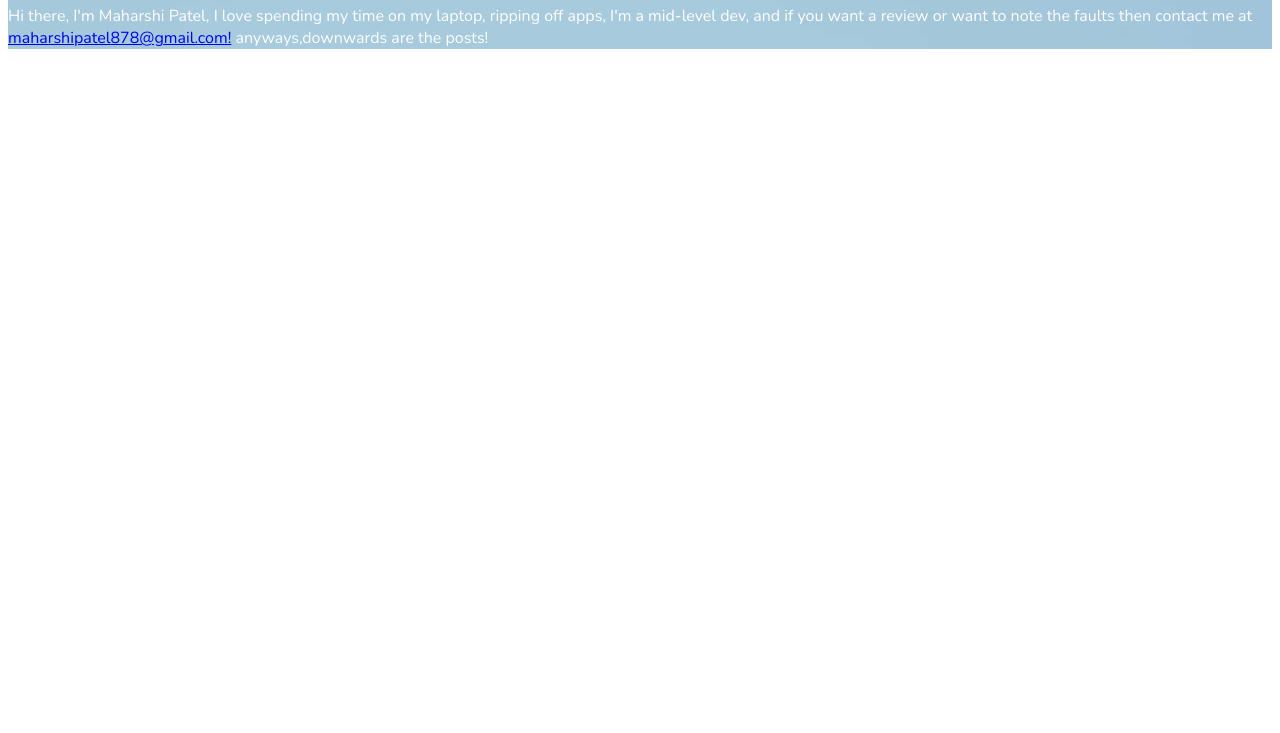
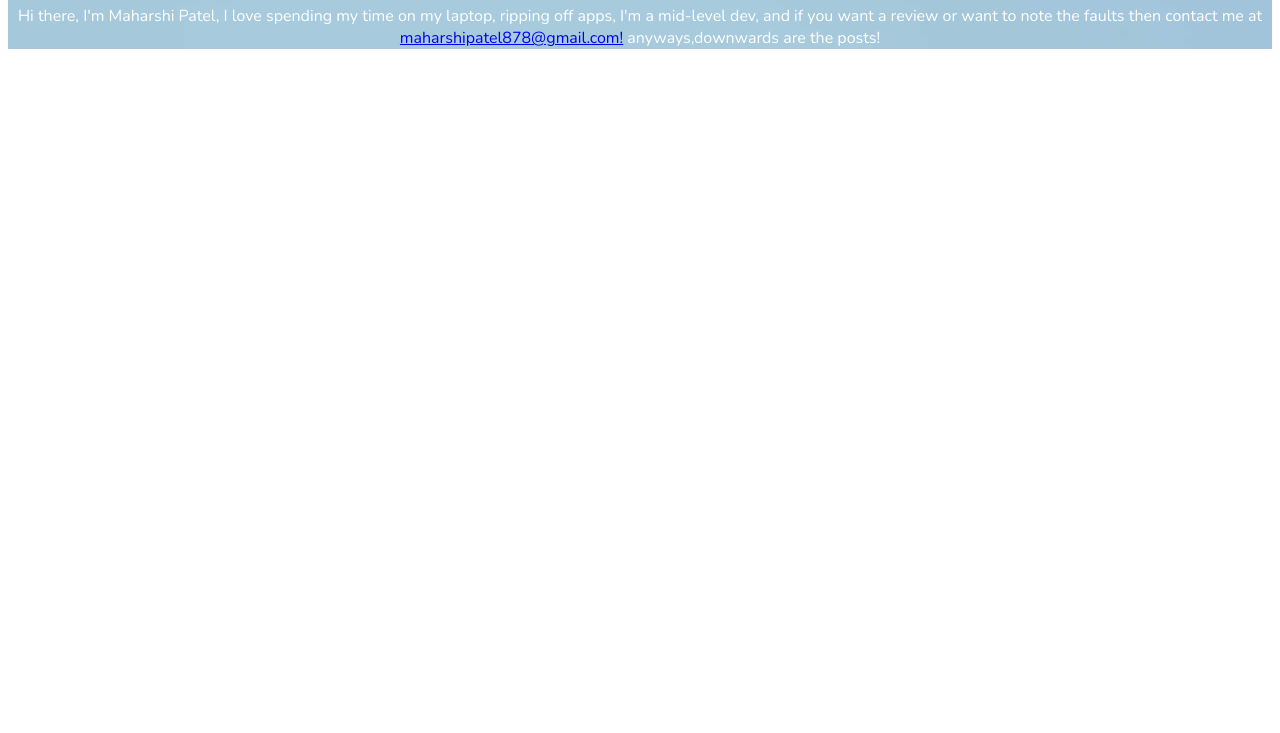
Before and after one commit to maharshi878/maharshi878.github.io, a plain HTML site: page index.html in a window 1280 px wide. Shown: the part 67-800 px from the top of the page. Drawn offline with nearby package versions, Linux system fonts and the light colour scheme.

Commit message:
Update stylesheet.css

```diff
--- a/stylesheet.css
+++ b/stylesheet.css
@@ -4,6 +4,6 @@ font-family: nunito;
 color: white;
 background-image:url("bg.jpg");
 }
-name_header, name_paragraph{
+#name_header, #name_paragraph{
 text-align: center
 }
```
